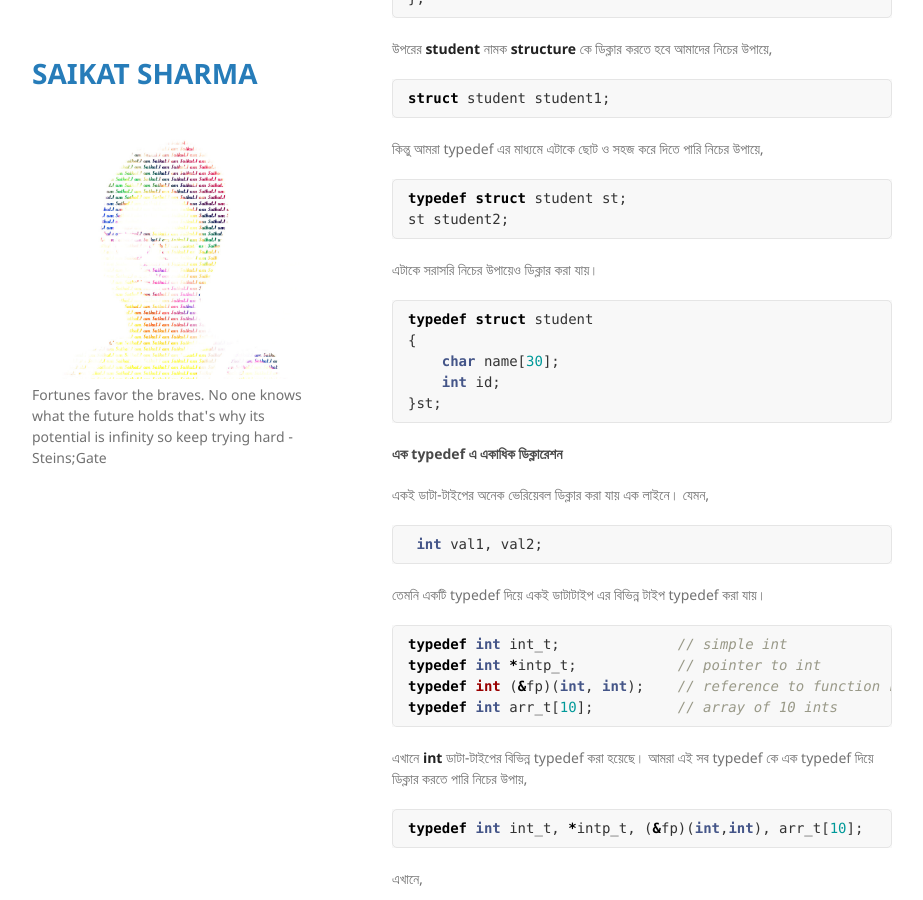
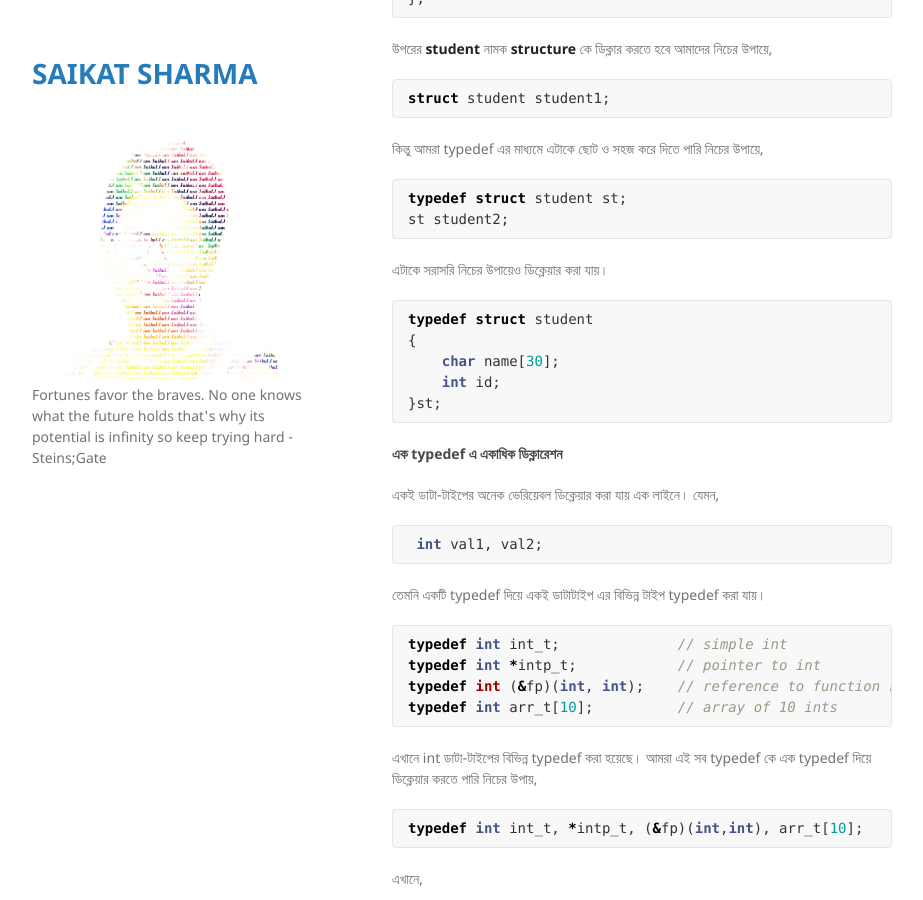
Before and after one commit to Saikat-S/Saikat-S.github.io, a Jekyll site: the page built from _posts/2020-05-25-What-is-typedef.md, in a window 1280 px wide and 900 px high, scrolled down 780 px. Shown: the whole window, without its empty margins (178-1101 px from the left). Built offline with Jekyll 4.4.1, drawn with Linux system fonts in a browser that asks for light colours; some of the changed text lies outside the part shown.

````diff
--- a/_posts/2020-05-25-What-is-typedef.md
+++ b/_posts/2020-05-25-What-is-typedef.md
@@ -6,7 +6,7 @@ tags: c, c++, typedef
 ---
 
 ### typedef
-typedef হলো  C/C++ এর এমন একটা  keyword যেটা বিদ্যমান কোন ডাটা-টাইপের **উপনাম** দিতে পারে। মানে ধরুন আমাদের একটা ডাটা-টাইপ আছে **unsigned int** এটা একটু  বড় তাই আমরা চাইলে এটার একটা ছোট সহজ নাম দিতে পারি যেমন **uint**.
+typedef হলো  C/C++ এর এমন একটা  keyword যেটা বিদ্যমান কোন ডাটা-টাইপের **উপনাম** দিতে পারে। মানে ধরুন আমাদের একটা ডাটা-টাইপ আছে  unsigned int এটা একটু  বড় তাই আমরা চাইলে এটার একটা ছোট সহজ নাম দিতে পারি যেমন  uint.
 
 **সিনটেক্স ডিক্লারেশন:**
 ```c
@@ -39,7 +39,7 @@ struct student student1;
 typedef struct student st;
 st student2;
 ```
-এটাকে সরাসরি নিচের উপায়েও ডিক্লার করা যায়।
+এটাকে সরাসরি নিচের উপায়েও ডিক্লেয়ার করা যায়।
 ```c
 typedef struct student
 {
@@ -49,7 +49,7 @@ typedef struct student
 ```
 
 #### এক typedef এ একাধিক ডিক্লারেশন
-একই ডাটা-টাইপের অনেক ভেরিয়েবল ডিক্লার করা যায় এক লাইনে। যেমন,
+একই ডাটা-টাইপের অনেক ভেরিয়েবল ডিক্লেয়ার করা যায় এক লাইনে। যেমন,
  ```c
  int val1, val2;
  ```
@@ -60,7 +60,7 @@ typedef int *intp_t;            // pointer to int
 typedef int (&fp)(int, int);    // reference to function returning int
 typedef int arr_t[10];          // array of 10 ints
 ```
-এখানে **int** ডাটা-টাইপের বিভিন্ন typedef করা হয়েছে। আমরা এই সব typedef কে এক  typedef দিয়ে ডিক্লার করতে পারি নিচের উপায়,
+এখানে  int ডাটা-টাইপের বিভিন্ন typedef করা হয়েছে। আমরা এই সব typedef কে এক  typedef দিয়ে ডিক্লেয়ার করতে পারি নিচের উপায়,
 ```c
 typedef int int_t, *intp_t, (&fp)(int,int), arr_t[10];
 ```
````
